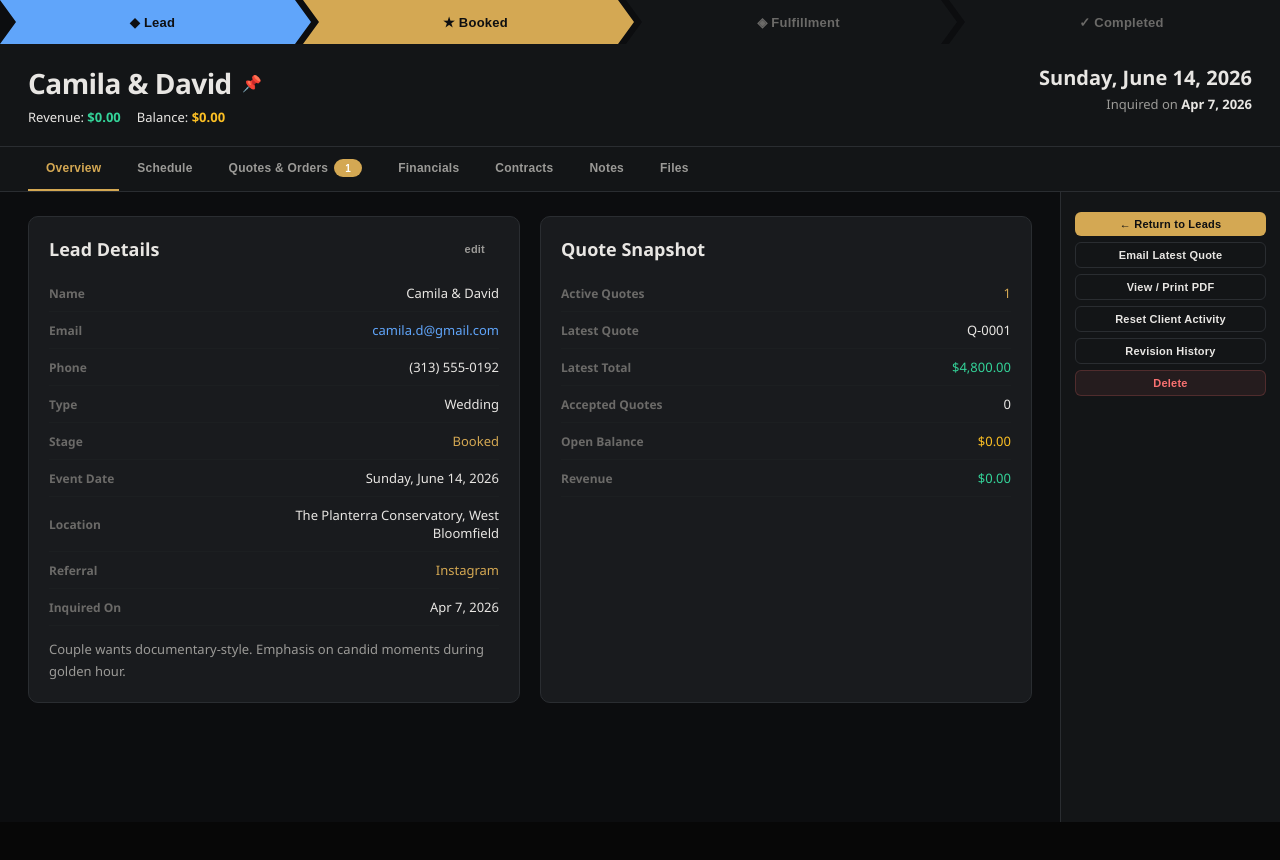
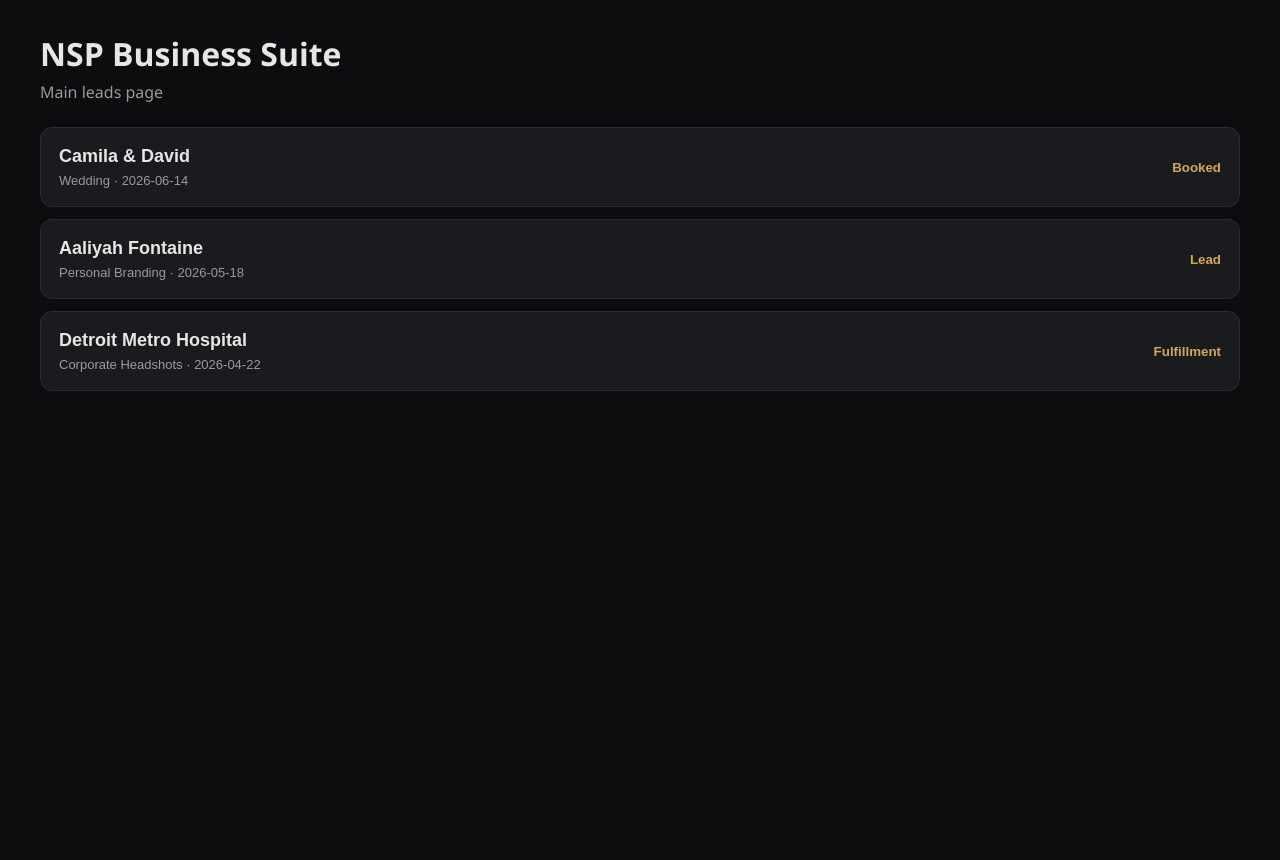
Before and after one commit to nicosalgadophoto888/nsp-business-suite, a Next.js app: page / in a window 1280 px wide. Shown: the top 860 px of the page. Before the commit the page ends 822 px from the top, so only its background shows below. Built offline with nearby package versions, Linux system fonts and the light colour scheme.

Commit message:
Update page.js

```diff
--- a/app/page.js
+++ b/app/page.js
@@ -1,7 +1,109 @@
 "use client";
 
-import NSPBusinessSuite from "./nsp-suite";
+import { useRouter } from "next/navigation";
+
+const leads = [
+  {
+    id: 1,
+    name: "Camila & David",
+    type: "Wedding",
+    eventDate: "2026-06-14",
+    stage: "Booked",
+  },
+  {
+    id: 2,
+    name: "Aaliyah Fontaine",
+    type: "Personal Branding",
+    eventDate: "2026-05-18",
+    stage: "Lead",
+  },
+  {
+    id: 3,
+    name: "Detroit Metro Hospital",
+    type: "Corporate Headshots",
+    eventDate: "2026-04-22",
+    stage: "Fulfillment",
+  },
+];
 
 export default function Page() {
-  return <NSPBusinessSuite />;
+  const router = useRouter();
+
+  return (
+    <main
+      style={{
+        minHeight: "100vh",
+        background: "#0c0d0f",
+        color: "#e8e6e3",
+        padding: 32,
+        fontFamily: "DM Sans, Segoe UI, system-ui, sans-serif",
+      }}
+    >
+      <div style={{ maxWidth: 1200, margin: "0 auto" }}>
+        <div
+          style={{
+            display: "flex",
+            justifyContent: "space-between",
+            alignItems: "center",
+            marginBottom: 24,
+          }}
+        >
+          <div>
+            <h1 style={{ margin: 0, fontSize: 32, fontWeight: 800 }}>
+              NSP Business Suite
+            </h1>
+            <div style={{ color: "#9b9a97", marginTop: 6 }}>
+              Main leads page
+            </div>
+          </div>
+        </div>
+
+        <div style={{ display: "grid", gap: 12 }}>
+          {leads.map((lead) => (
+            <button
+              key={lead.id}
+              onClick={() => router.push(`/leads/${lead.id}`)}
+              style={{
+                textAlign: "left",
+                width: "100%",
+                background: "#191b1e",
+                color: "#e8e6e3",
+                border: "1px solid #2a2d31",
+                borderRadius: 12,
+                padding: 18,
+                cursor: "pointer",
+              }}
+            >
+              <div
+                style={{
+                  display: "flex",
+                  justifyContent: "space-between",
+                  gap: 16,
+                  alignItems: "center",
+                }}
+              >
+                <div>
+                  <div style={{ fontSize: 18, fontWeight: 700 }}>
+                    {lead.name}
+                  </div>
+                  <div
+                    style={{
+                      marginTop: 6,
+                      color: "#9b9a97",
+                      fontSize: 13,
+                    }}
+                  >
+                    {lead.type} · {lead.eventDate}
+                  </div>
+                </div>
+                <div style={{ color: "#d4a853", fontWeight: 700 }}>
+                  {lead.stage}
+                </div>
+              </div>
+            </button>
+          ))}
+        </div>
+      </div>
+    </main>
+  );
 }
```
